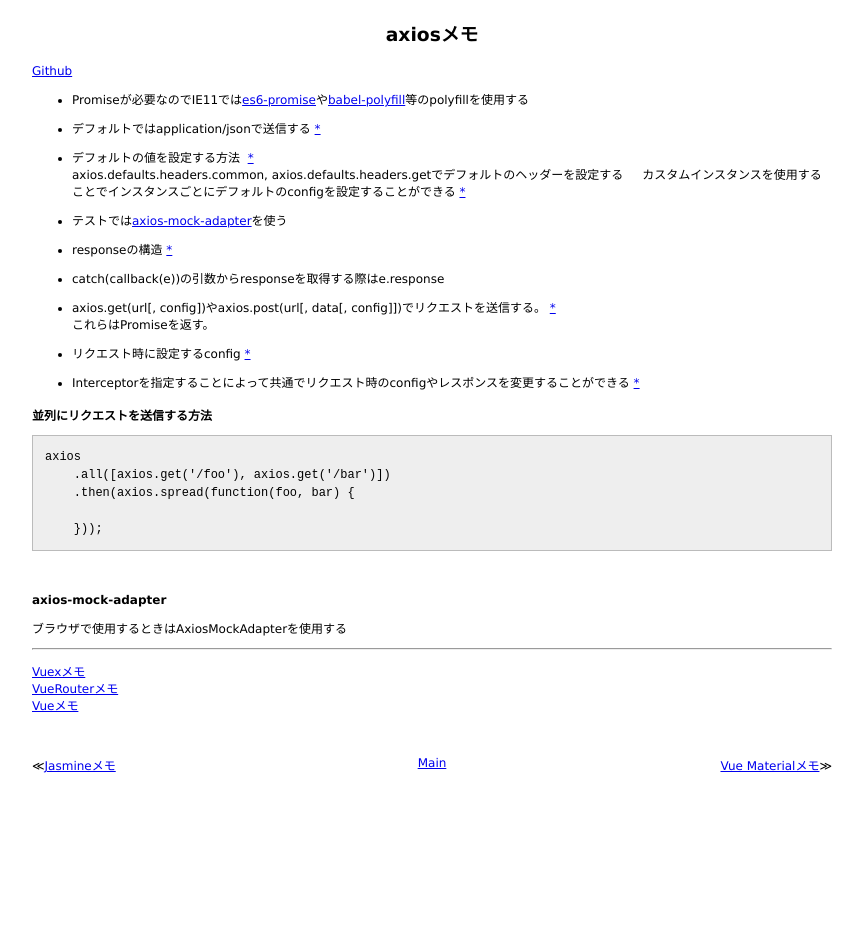
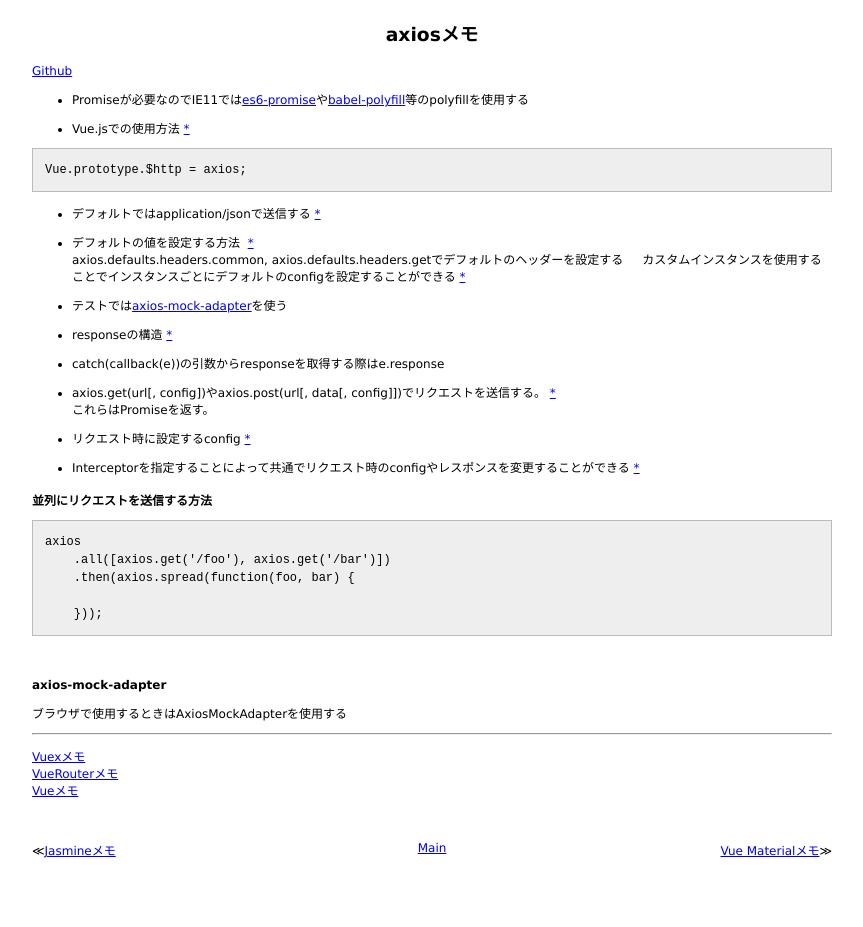
Before and after one commit to 38elements/38elements.github.com, a Jekyll site: the page built from _posts/2017-02-22-axios.md, in a window 1280 px wide. Shown: the whole page, without its empty margins (208-1071 px from the left). Built offline with Jekyll 4.4.1, drawn with Linux system fonts in a browser that asks for light colours; before the commit the page ends 900 px from its top, so only the background shows below that.

Commit message:
Update 2017-02-22-axios.md

````diff
--- a/_posts/2017-02-22-axios.md
+++ b/_posts/2017-02-22-axios.md
@@ -5,6 +5,12 @@ title: axiosメモ
 [Github](https://github.com/mzabriskie/axios)
 
 * Promiseが必要なのでIE11では[es6-promise](https://github.com/stefanpenner/es6-promise)や[babel-polyfill](https://babeljs.io/docs/usage/polyfill/)等のpolyfillを使用する
+
+* Vue.jsでの使用方法 [\*](https://medium.com/the-vue-point/retiring-vue-resource-871a82880af4)
+
+```
+Vue.prototype.$http = axios;
+```
 
 * デフォルトではapplication/jsonで送信する [\*](https://github.com/mzabriskie/axios#using-applicationx-www-form-urlencoded-format)
 
````
